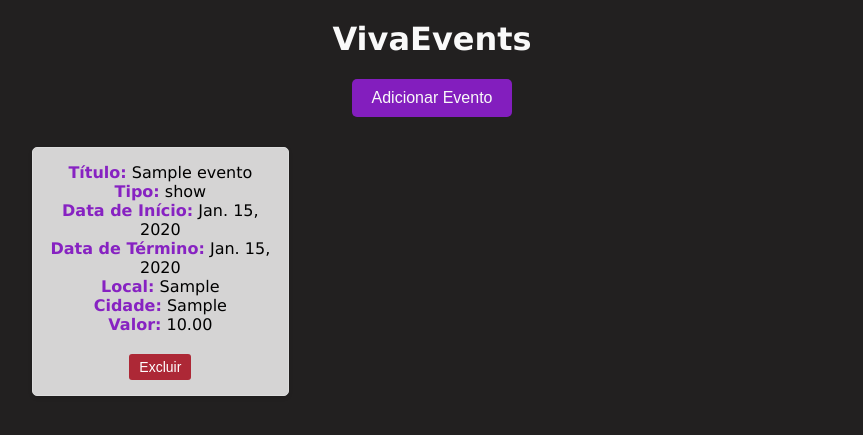
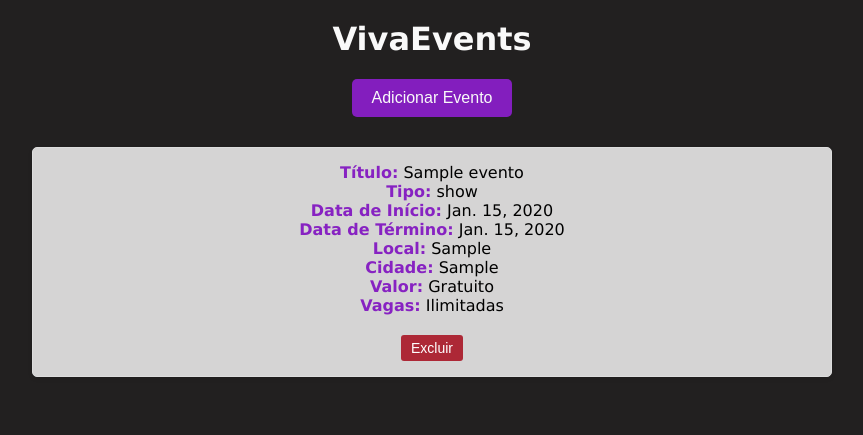
Before and after one commit to Hivna-Castro/Cultural_events, a Django app: page / in a window 1280 px wide. Shown: the top 435 px of the page, without its empty margins (208-1071 px from the left). Run offline with Django 5.2, Linux system fonts and the light colour scheme; tables that the repository leaves empty hold one stand-in row (values such as "Sample post").

Commit message:
feat: add option for unlimited spots in events

```diff
--- a/events/models.py
+++ b/events/models.py
@@ -27,6 +27,7 @@ class Evento(models.Model):
     horario = models.CharField(max_length=100)
     cidade = models.CharField(max_length=100)
     quantidade_vagas = models.IntegerField(null=True, blank=True)
+    vagas_ilimitadas = models.BooleanField(default=False)
 
     def __str__(self):
         return self.titulo
--- a/static/css/index.css
+++ b/static/css/index.css
@@ -54,6 +54,7 @@ li {
     justify-content: space-between;
     align-items: center;
     box-sizing: border-box;
+    flex-grow: 1;
 }
 
 li .text-content {
--- a/templates/events/index.html
+++ b/templates/events/index.html
@@ -5,6 +5,8 @@
     <meta charset="UTF-8">
     <meta name="viewport" content="width=device-width, initial-scale=1.0">
     <title>VivaEvents</title>
+
+    <link rel="icon" type="image/x-icon" href="{% static 'img/letter_e.png' %}">
     <link rel="stylesheet" href="{% static 'css/index.css' %}">
 
 </head>
@@ -25,8 +27,17 @@
                     {% endif %}
                     <strong>Local:</strong> {{ evento.local }}<br>
                     <strong>Cidade:</strong> {{ evento.cidade }}<br>
-                    {% if evento.valor %}
-                        <strong>Valor:</strong> {{ evento.valor }}<br>
+                    <strong>Valor:</strong>
+                    {% if evento.gratuito %}
+                        Gratuito
+                    {% else %}
+                        R$ {{ evento.valor }}
+                    {% endif %}<br>
+                    <strong>Vagas:</strong>
+                    {% if evento.vagas_ilimitadas %}
+                        Ilimitadas
+                    {% else %}
+                        {{ evento.quantidade_vagas }}
                     {% endif %}
                 </div>
                 <form action="{% url 'delete_event' evento.id %}" method="post">
```
Also changed, not shown: events/migrations/0003_evento_vagas_ilimitadas.py (added), static/img/letter_e.png (added), 1 other file.
